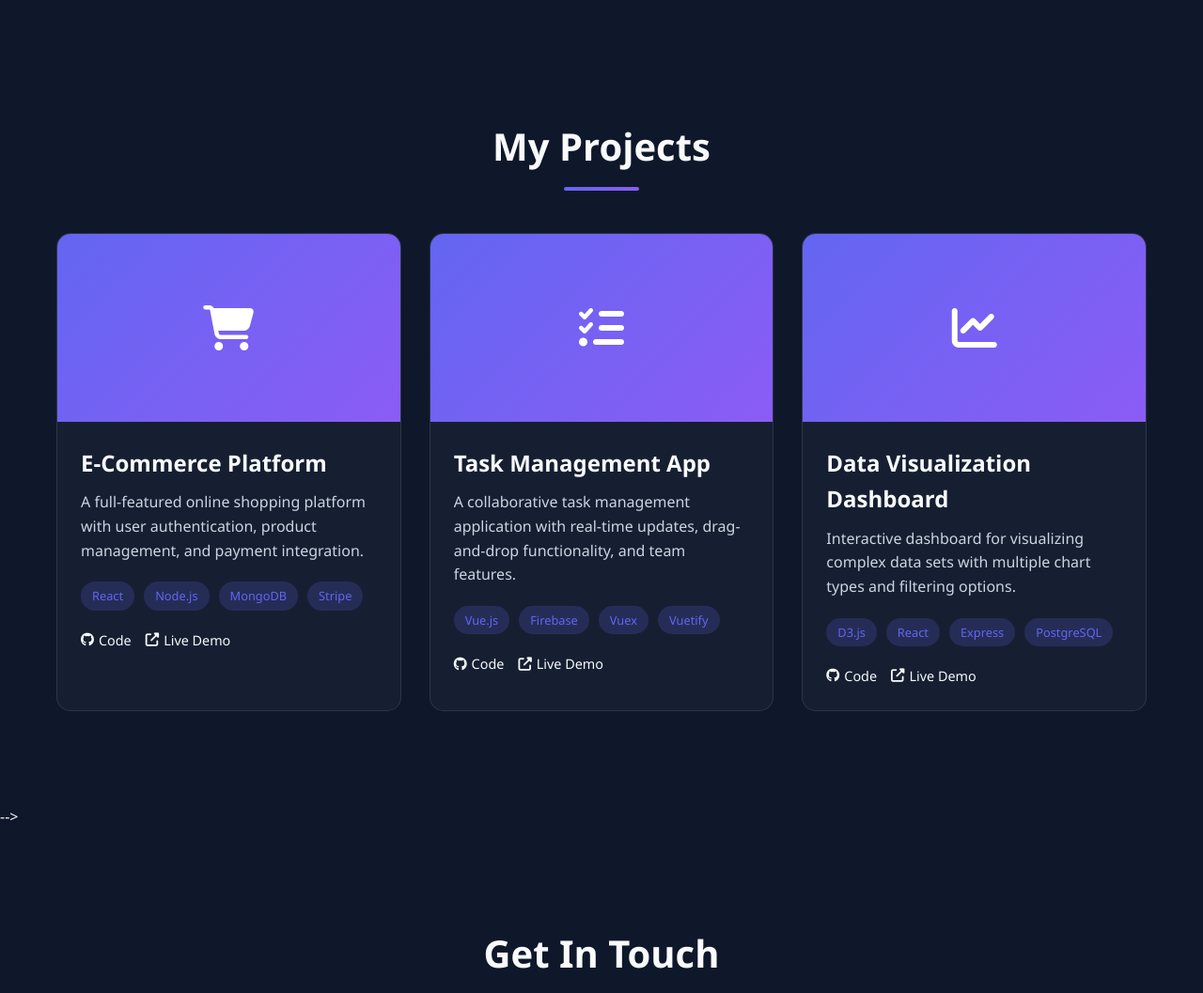
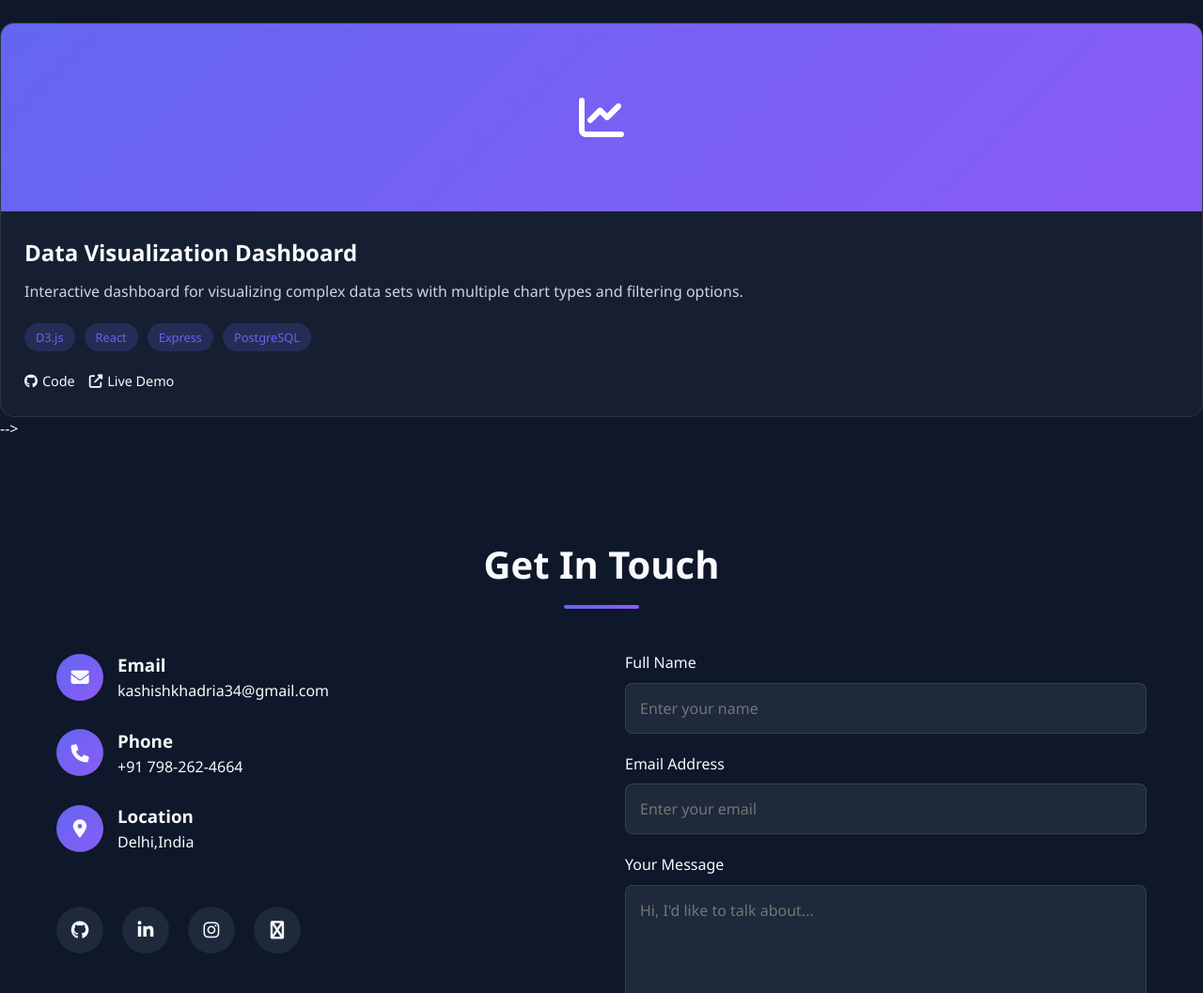
Before and after one commit to kashishkhadria34/my-portfolio, a plain HTML site: page index.html in a window 1280 px wide. Shown: the part 1500-2557 px from the top of the page at 94% size. Drawn offline with Linux system fonts and the light colour scheme.

Commit message:
Update index.html

```diff
--- a/index.html
+++ b/index.html
@@ -598,8 +598,8 @@
                         Extracting reports from different data sets and tools.
                     </p>
                     <div class="cta-buttons delay-3">
-                        <a href="#projects" class="btn btn-primary">
-                            <i class="fas fa-code"></i> View Projects
+                        <a href="#skills" class="btn btn-primary">
+                            <i class="fas fa-code"></i> My Skills
                         </a>
                         <a href="#contact" class="btn btn-secondary">
                             <i class="fas fa-envelope"></i> Contact Me
@@ -652,60 +652,6 @@
         </div>
     </section>
 
-    <!-- <!-- Projects Section -->
-    <section id="projects" class="projects">
-        <div class="container">
-            <h2 class="section-title">My Projects</h2>
-            <div class="projects-grid">
-                <!-- Project 1 -->
-                <div class="project-card fade-in">
-                    <div class="project-img">
-                        <i class="fas fa-shopping-cart"></i>
-                    </div>
-                    <div class="project-content">
-                        <h3 class="project-title">E-Commerce Platform</h3>
-                        <p class="project-description">A full-featured online shopping platform with user authentication, product management, and payment integration.</p>
-                        <div class="project-tech">
-                            <span class="tech-tag">React</span>
-                            <span class="tech-tag">Node.js</span>
-                            <span class="tech-tag">MongoDB</span>
-                            <span class="tech-tag">Stripe</span>
-                        </div>
-                        <div class="project-links">
-                            <a href="#" class="project-link">
-                                <i class="fab fa-github"></i> Code
-                            </a>
-                            <a href="#" class="project-link">
-                                <i class="fas fa-external-link-alt"></i> Live Demo
-                            </a>
-                        </div>
-                    </div>
-                </div>
-
-                <!-- Project 2 -->
-                <div class="project-card fade-in delay-1">
-                    <div class="project-img">
-                        <i class="fas fa-tasks"></i>
-                    </div>
-                    <div class="project-content">
-                        <h3 class="project-title">Task Management App</h3>
-                        <p class="project-description">A collaborative task management application with real-time updates, drag-and-drop functionality, and team features.</p>
-                        <div class="project-tech">
-                            <span class="tech-tag">Vue.js</span>
-                            <span class="tech-tag">Firebase</span>
-                            <span class="tech-tag">Vuex</span>
-                            <span class="tech-tag">Vuetify</span>
-                        </div>
-                        <div class="project-links">
-                            <a href="#" class="project-link">
-                                <i class="fab fa-github"></i> Code
-                            </a>
-                            <a href="#" class="project-link">
-                                <i class="fas fa-external-link-alt"></i> Live Demo
-                            </a>
-                        </div>
-                    </div>
-                </div>
 
                 <!-- Project 3 -->
                 <div class="project-card fade-in delay-2">
```
